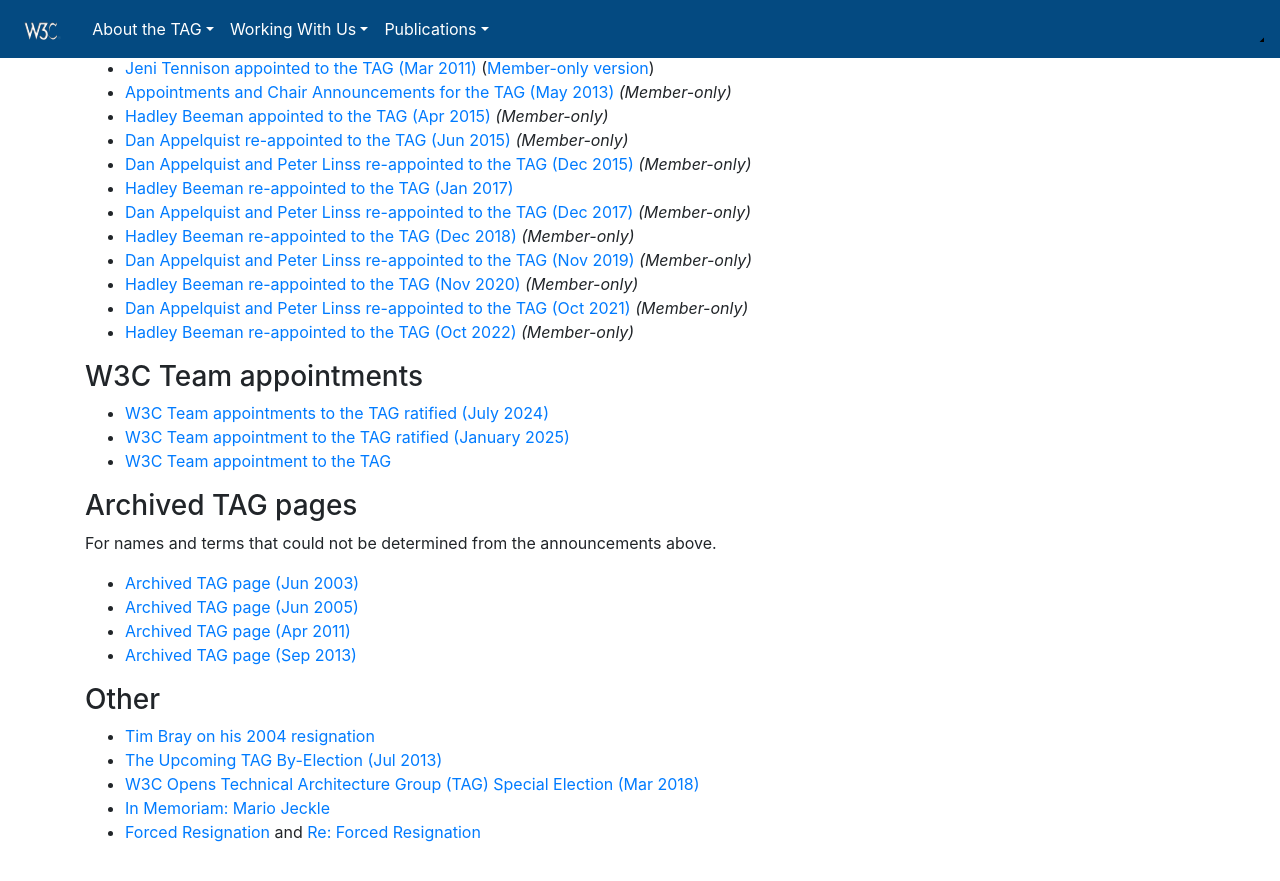
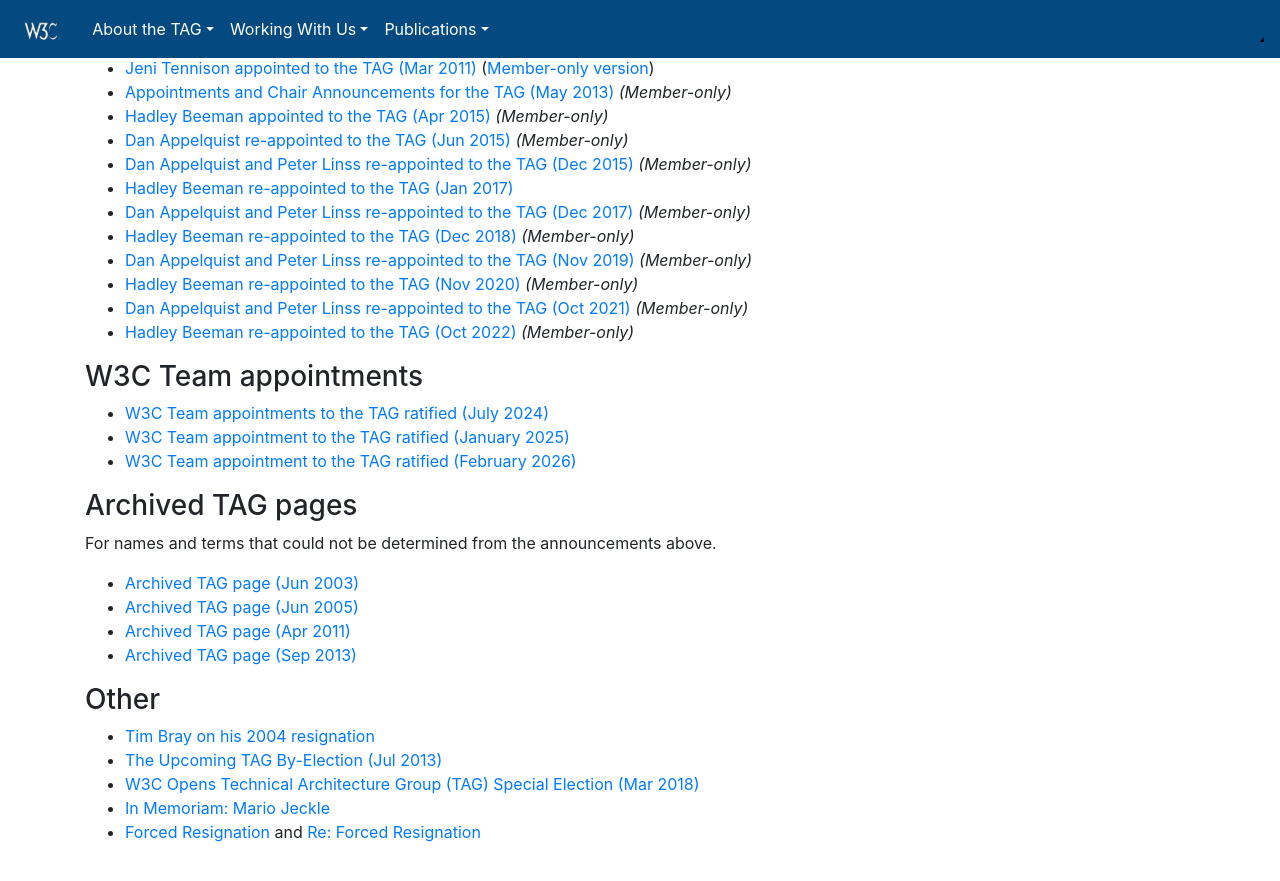
Before and after one commit to w3ctag/tag.w3.org, a Jekyll site: the page built from history/index.md, in a window 1280 px wide and 900 px high, scrolled down 2848 px. Shown: the top 881 px of the window. Built offline with Jekyll 4.4.1, drawn with Linux system fonts in a browser that asks for light colours; nearby versions of some CDN libraries; library files that are not in the unit come from our copies.

Commit message:
Mention the date of the ratification
Co-authored-by: Yves Lafon <ylafon@w3.org>

```diff
--- a/history/index.md
+++ b/history/index.md
@@ -101,7 +101,7 @@
 ### W3C Team appointments
 - [W3C Team appointments to the TAG ratified (July 2024)](https://www.w3.org/news/2024/w3c-team-appointments-to-the-tag-ratified/)
 - [W3C Team appointment to the TAG ratified (January 2025)](https://www.w3.org/news/2025/w3c-team-appointment-to-the-tag-ratified/)
-- [W3C Team appointment to the TAG](https://www.w3.org/news/2026/w3c-team-appointment-to-the-tag/)
+- [W3C Team appointment to the TAG ratified (February 2026)](https://www.w3.org/news/2026/w3c-team-appointment-to-the-tag/)
 
 ### Archived TAG pages
 
```
